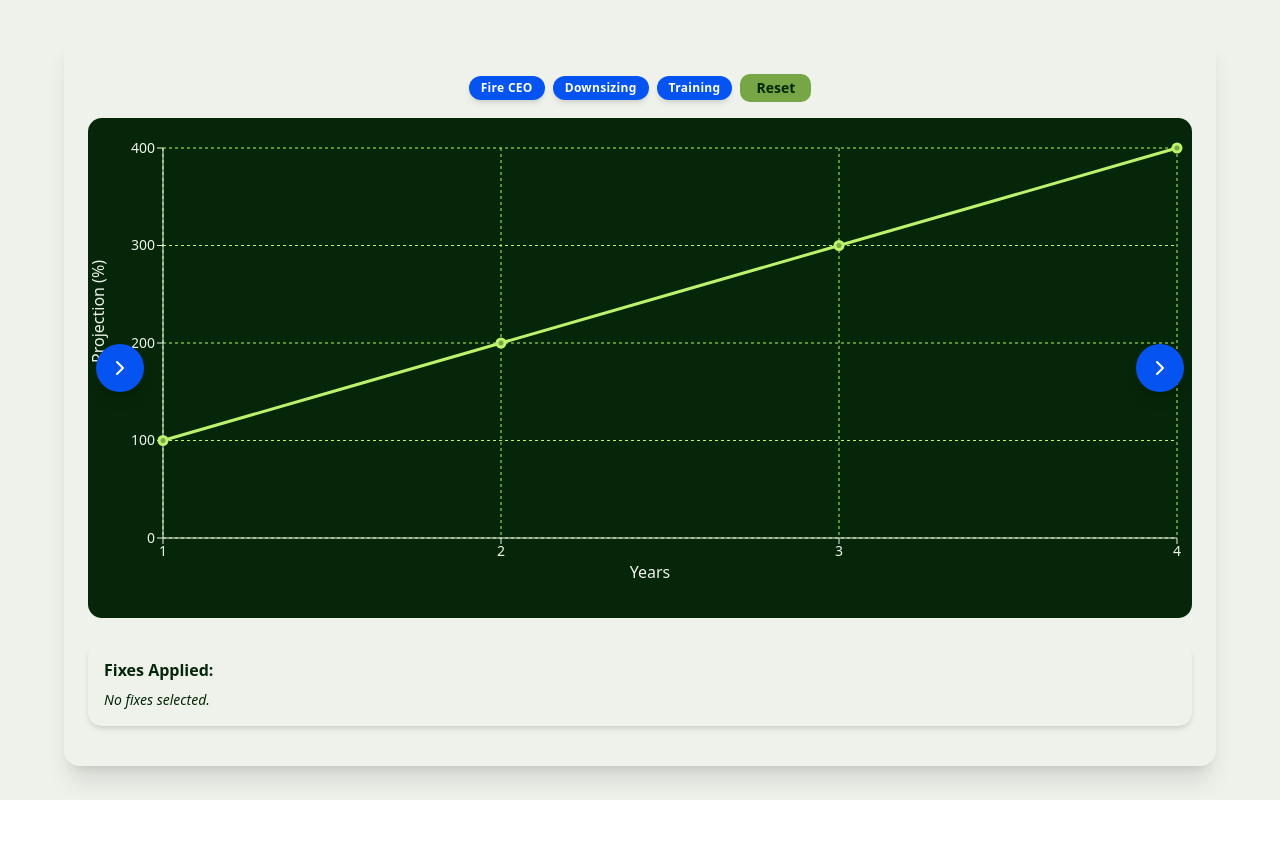
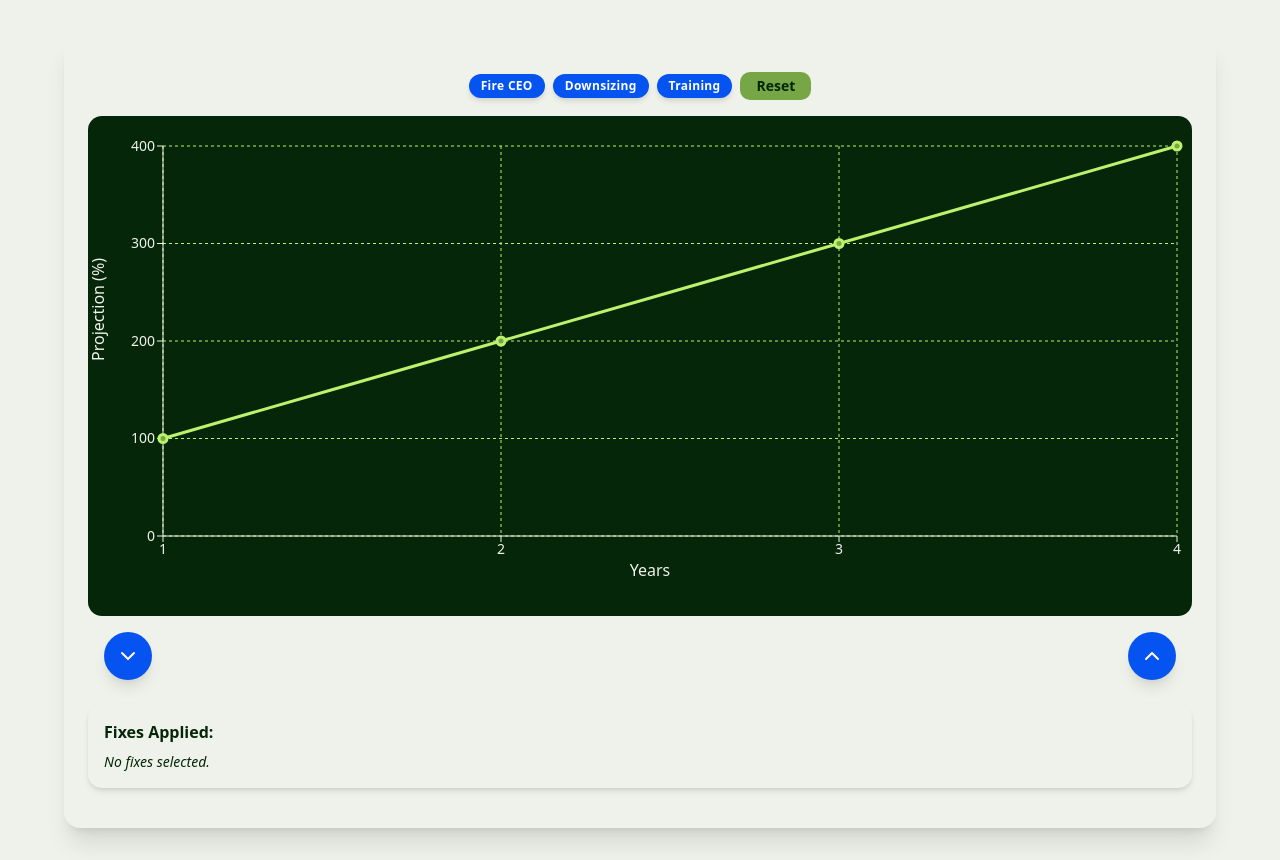
Before and after one commit to mousashah13/youeye, a Next.js app: page / in a window 1280 px wide. Before the commit the page ends 800 px from the top, so only its background shows below. Built offline with nearby package versions, Linux system fonts and the light colour scheme.

Commit message:
Fix: corrected arrow directions + moved controller buttons below chassrt

```diff
--- a/src/app/page.tsx
+++ b/src/app/page.tsx
@@ -126,39 +126,8 @@ export default function Home() {
             </motion.button>
           </div>
 
-          {/* Chart with Controller Arrows */}
-          <div className="relative flex justify-center items-center w-full">
-
-            {/* Controller Arrows Left/Right */}
-            <div className="absolute inset-0 flex items-center justify-between px-2 z-10">
-              <motion.button
-                whileTap={{ scale: 0.9 }}
-                whileHover={{ boxShadow: "0px 0px 10px #BDF26D" }}
-                transition={{ type: "spring", stiffness: 300 }}
-                className="bg-[#0554F2] hover:bg-[#76A646] text-white rounded-full p-3 shadow-lg transition-all"
-                onClick={() => setNumYears((prev) => Math.min(prev + 1, 10))}
-              >
-                <ChevronUp className="h-6 w-6 rotate-90" />
-              </motion.button>
-
-              <motion.button
-                whileTap={{ scale: 0.9 }}
-                whileHover={{ boxShadow: "0px 0px 10px #BDF26D" }}
-                transition={{ type: "spring", stiffness: 300 }}
-                className="bg-[#0554F2] hover:bg-[#76A646] text-white rounded-full p-3 shadow-lg transition-all"
-                onClick={() => setNumYears((prev) => Math.max(prev - 1, 1))}
-              >
-                <ChevronDown className="h-6 w-6 -rotate-90" />
-              </motion.button>
-            </div>
-
           {/* Chart */}
-            <motion.div
-              initial={{ opacity: 0, y: 30 }}
-              animate={{ opacity: 1, y: 0 }}
-              transition={{ duration: 1.2 }}
-              className="w-full h-[80vh] sm:h-[500px]"
-            >
+          <div className="w-full h-[80vh] sm:h-[500px]">
             <ResponsiveContainer width="100%" height="100%">
               <LineChart
                 data={adjustedData}
@@ -208,7 +177,29 @@ export default function Home() {
                 />
               </LineChart>
             </ResponsiveContainer>
-            </motion.div>
+          </div>
+
+          {/* Controller Arrows Below the Chart */}
+          <div className="flex justify-between items-center w-full mt-4 px-4">
+            <motion.button
+              whileTap={{ scale: 0.9 }}
+              whileHover={{ boxShadow: "0px 0px 10px #BDF26D" }}
+              transition={{ type: "spring", stiffness: 300 }}
+              className="bg-[#0554F2] hover:bg-[#76A646] text-white rounded-full p-3 shadow-lg transition-all"
+              onClick={() => setNumYears((prev) => Math.max(prev - 1, 1))}
+            >
+              <ChevronDown className="h-6 w-6" />
+            </motion.button>
+
+            <motion.button
+              whileTap={{ scale: 0.9 }}
+              whileHover={{ boxShadow: "0px 0px 10px #BDF26D" }}
+              transition={{ type: "spring", stiffness: 300 }}
+              className="bg-[#0554F2] hover:bg-[#76A646] text-white rounded-full p-3 shadow-lg transition-all"
+              onClick={() => setNumYears((prev) => Math.min(prev + 1, 10))}
+            >
+              <ChevronUp className="h-6 w-6" />
+            </motion.button>
           </div>
 
           {/* Fix Descriptions */}
```
Lines whose indentation alone changed are shown as unchanged.
